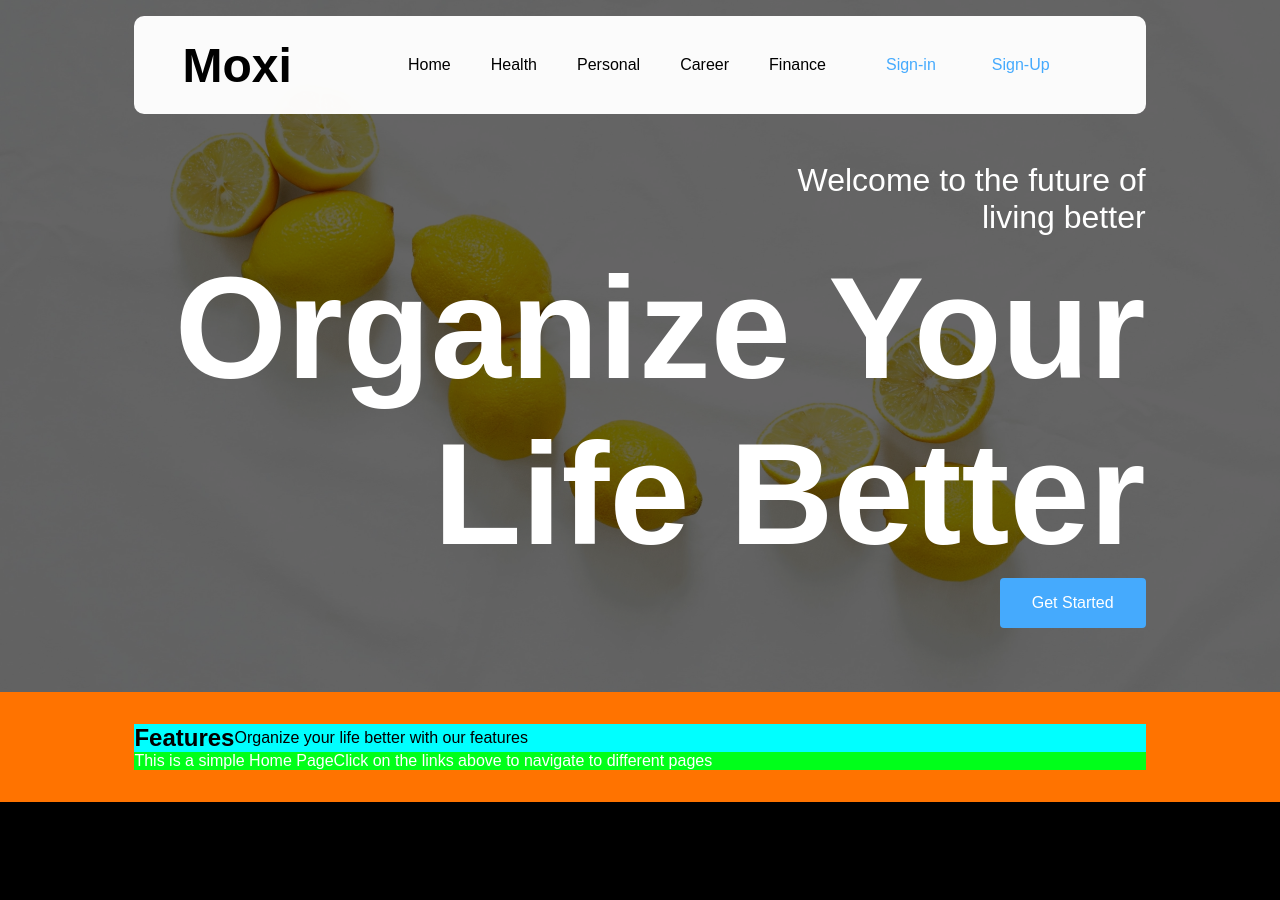
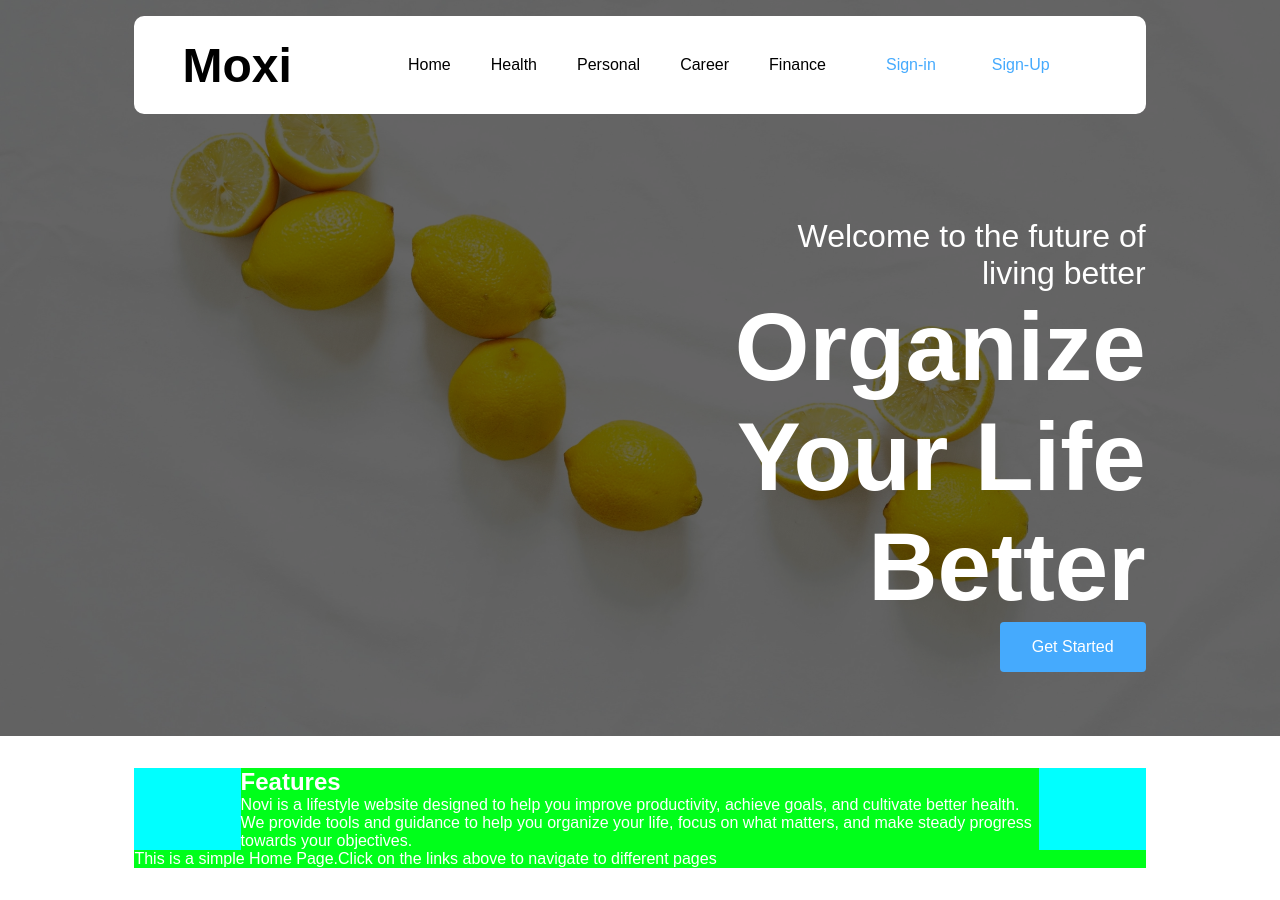
Before and after one commit to Cliffp15/Moxi, a React (Create React App) app: page / in a window 1280 px wide. Before the commit the page ends 802 px from the top, so only its background shows below. Built offline with nearby package versions, Linux system fonts and the light colour scheme.

Commit message:
Add features section components to home page

```diff
--- a/src/App.js
+++ b/src/App.js
@@ -7,7 +7,7 @@ function App() {
     <div className="App">
       <Navbar />
       <Home />
-      <Features />
+      {/* <Features /> */}
     </div>
   );
 }
--- a/src/Component/Features.js
+++ b/src/Component/Features.js
@@ -3,18 +3,21 @@ import React from 'react';
 const Features = () => {
     return (
         <div>
-            <section className='Features-Container'>
-            <div className="Feature-Intro-Section">
-        <h2>Features</h2>
-        <p>Organize your life better with our features</p>
+    <section className='Features-Container'>
+        <div className="Feature-Intro-Section">
+            <div className="Feature-Description">
+            <h2>Features</h2>
+            <p>Novi is a lifestyle website designed to help you improve productivity, achieve goals, and cultivate better health.</p>
+            <p>We provide tools and guidance to help you organize your life, focus on what matters, and make steady progress towards your objectives.</p>
+
+            </div>
         </div>
 
-    <div className="Feature-Section">
-    <p>This is a simple Home Page</p>
-
-    <p>Click on the links above to navigate to different pages</p>
+        <div className="Feature-Services">
+            <p>This is a simple Home Page.</p>
+            <p>Click on the links above to navigate to different pages</p>
         </div>
-        </section>
+    </section>
 
         { /* <div className="Feature-Intro-Section">
         <h2>Features</h2>
--- a/src/Component/Home.js
+++ b/src/Component/Home.js
@@ -1,5 +1,7 @@
 import React from "react";
 import lemon from "../Images/Lemon.png";
+import Features from "../Component/Features";
+
 
 function HelloWorld() {
   return (
@@ -8,13 +10,14 @@ function HelloWorld() {
 
       <div className="Hero">
         <h2>Welcome to the future of <br></br>living better</h2>
-        <h1>Organize Your Life Better</h1>
+        <h1>Organize <br></br>Your Life <br></br>Better</h1>
         <img className="Hero-img" src={lemon} alt="dog" />
         <div className="Hero-Buttons">
-        <div><button>Get Started</button></div>
-        {/* <div><button>Get Started</button></div> */}
+          <div><button>Get Started</button></div>
         </div>
+
       </div>
+      <Features />
       </section>
 
     </div>
--- a/src/Styles/Features.css
+++ b/src/Styles/Features.css
@@ -7,7 +7,7 @@
     padding: 2rem 0rem;
     width: 100%;
     margin-bottom: 0rem;
-    background-color: rgb(255, 115, 0);
+    background-color: rgb(255, 255, 255);
 }
 
 
@@ -23,10 +23,21 @@
   background-color: aqua;
 }
 
-  .Feature-Section{
+  .Feature-Services{
     display: flex;
     color: #ffffff;
   background-color: rgb(0, 255, 26);
     width: 79%;
     margin: auto;
   }
+  .Feature-Description{
+    display: block;
+    color: #ffffff;
+    background-color: rgb(0, 255, 26);
+    width: 79%;
+    margin: auto;
+  }
+
+  .Feature-Description h2{
+    display: block;
+  }
--- a/src/Styles/Home.css
+++ b/src/Styles/Home.css
@@ -15,6 +15,7 @@
   text-align: right;
   padding: 2rem 0rem 0rem 0rem;
   width: 79%;
+  height: auto;
   margin: auto;
   margin-top: 1rem;
 
@@ -26,14 +27,20 @@
   font-size: 2rem;
   font-weight:500;
   color: #ffffff;
+  /* margin-bottom: 2rem; */
+  /* margin: 1rem 1rem 1rem 1rem; */
 }
 
 .Hero h1 {
   position: relative;
   word-wrap: break-word;
-  font-size: 9rem;
+  font-size: 6rem;
   color: #ffffff;
-  margin-top: 10px;
+  /* font-weight:500; */
+
+  /* margin-top: 1rem; */
+  /* margin: 2rem; */
+
 }
 
 .Hero img {
@@ -41,7 +48,7 @@
   top: 0;
   left: 0;
   width: 100%;
-  height: 100%;
+  height: 100vh;
   z-index: -10;
   opacity: 0.4;
   background-color: black;
@@ -51,6 +58,8 @@
 .Hero-Buttons button{
   padding: 1rem 2rem;
   border-radius: 4px;
+  /* margin-top: 2rem; */
+
   font-size: 1rem;
   border-style: none;
   color: #ffffff;
--- a/src/Styles/Navbar.css
+++ b/src/Styles/Navbar.css
@@ -93,8 +93,9 @@
     border-radius: 10px;
     margin: auto;
     margin-top: 1rem;
+    margin-bottom: 4.5rem;
     width: 79%;
-    background-color: #fffffff8;
+    background-color: #ffffff;
     color: rgb(0, 0, 0);
   }
 
@@ -158,12 +159,13 @@
     border-radius: 10px;
   }
 
-  .Navbar-sign-up button:hover {
-    /* border-color: #0063f8; */
-    /* color: #0057f8; */
-  }
+  /* .Navbar-sign-up button:hover {
+    border-color: #0063f8;
+    color: #0057f8;
+  } */
 
   .Signs {
+    color: #45aafd;
     /* display: flex;
     justify-content: center;
     align-items: center;
@@ -172,7 +174,7 @@
     font-size: 2rem;
     border-radius: 10px;
     list-style: none; */
-    color: #45aafd;
+
   }
 }
 
```
